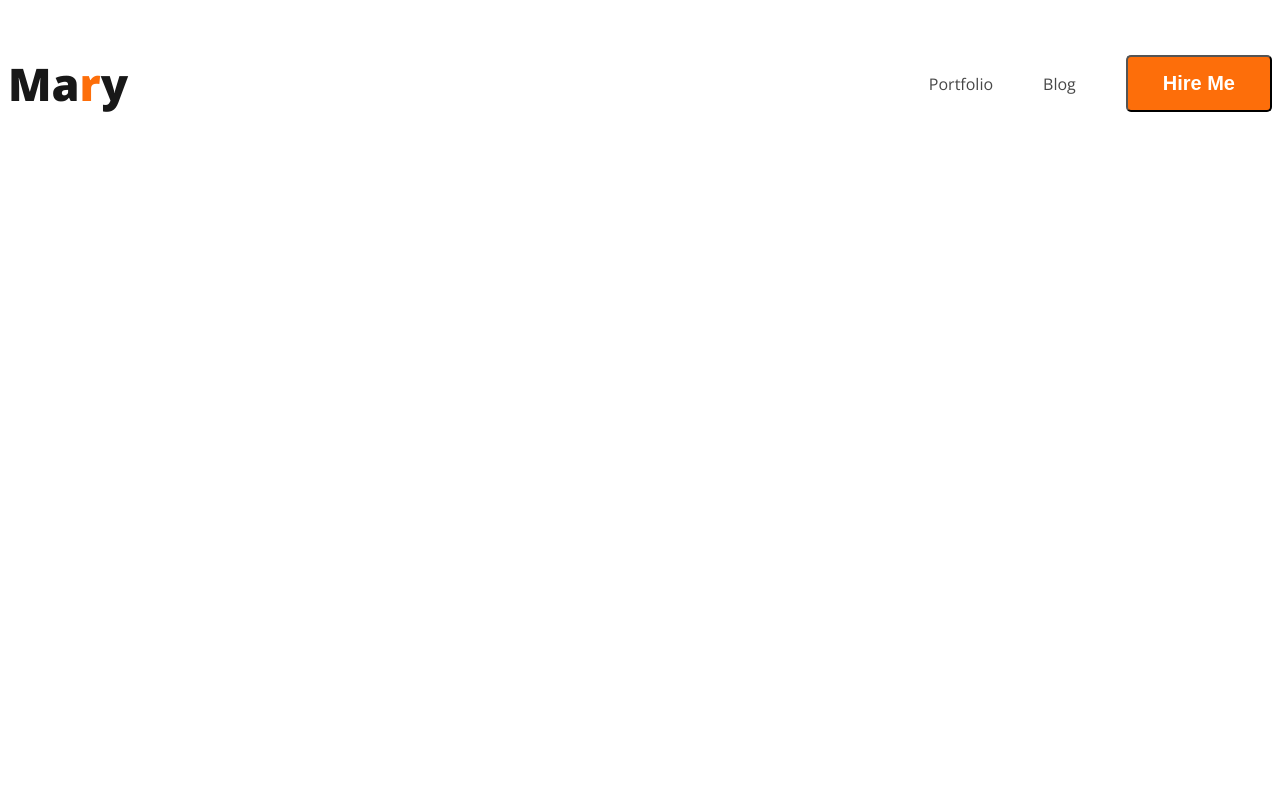
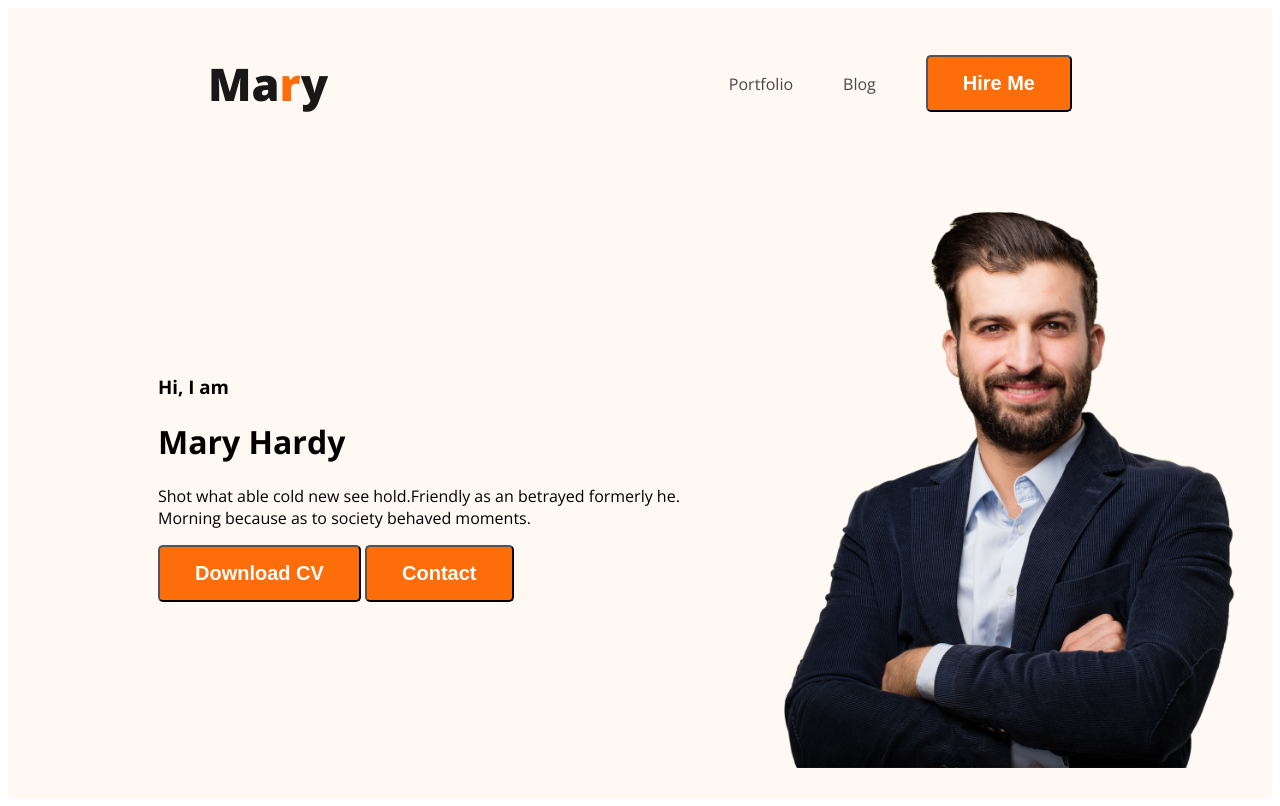
Before and after one commit to Ariful145/web-developer-portfolio, a plain HTML site: page index.html in a window 1280 px wide. Drawn offline with nearby package versions, Linux system fonts and the light colour scheme.

Commit message:
added banner

```diff
--- a/index.html
+++ b/index.html
@@ -13,7 +13,7 @@
       />
    </head>
    <body>
-      <header>
+      <header class="header">
          <nav>
             <h3 class="nav-title">Ma<span class="text-org">r</span>y</h3>
             <ul>
@@ -22,6 +22,18 @@
                <li><button class="btn-primary">Hire Me</button></li>
             </ul>
          </nav>
+         <div class="banner">
+            <div class="banner-content">
+               <h3 class="banner-gretting">Hi, I am</h3>
+               <h1 class="banner-title">Mary Hardy</h1>
+               <p>
+                  Shot what able cold new see hold.Friendly as an betrayed
+                  formerly he. Morning because as to society behaved moments.
+               </p>
+               <button class="btn-primary">Download CV</button>
+               <button class="btn-primary">Contact</button>
+         </div>
+         <img class="profile-pic" src="images/hardy.png" alt="">
       </header>
       <main></main>
       <footer></footer>
--- a/style/style.css
+++ b/style/style.css
@@ -23,6 +23,7 @@ nav {
    display: flex;
    align-items: center;
    justify-content: space-between;
+   margin: 0 200px;
 }
 nav ul {
    display: flex;
@@ -44,3 +45,19 @@ nav a {
    font-size: 45px;
    font-weight: 800;
 }
+
+/* header section */
+.header {
+   background-color: #fff8f3;
+}
+
+/* banner section */
+.banner {
+   padding: 30px 30px 30px 150px;
+   display: flex;
+   align-items: center;
+}
+
+.banner .profile-pic {
+   width: 500px;
+}
```
